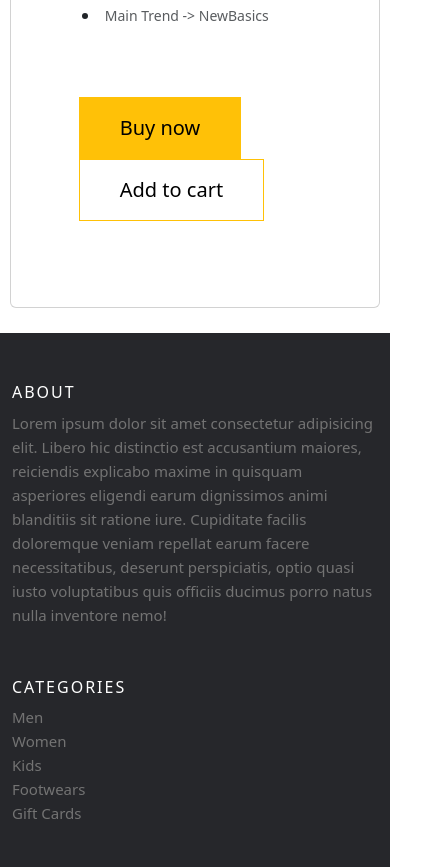
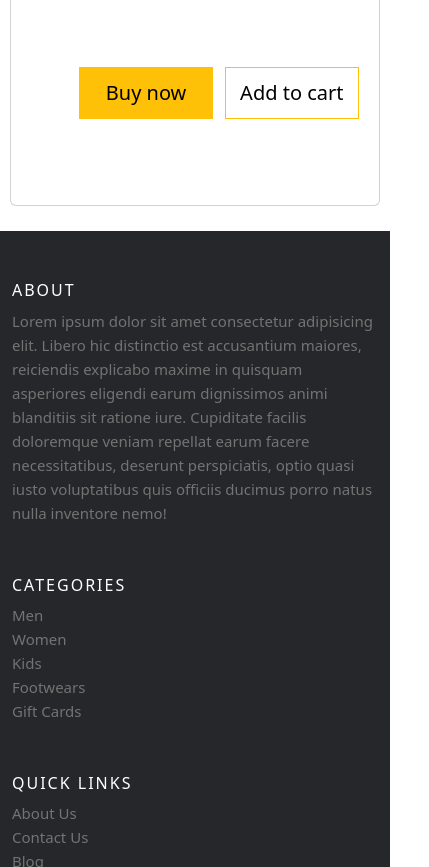
Before and after one commit to Vivek7777777/clothing-website, a plain HTML site: page html/buynow.html in a window 390 px wide. Shown: the part 980-1847 px from the top of the page, 429 px wide, since content can reach past the window. Drawn offline with nearby package versions, Linux system fonts and the light colour scheme.

Commit message:
responsive buy now

```diff
--- a/css/buynow.css
+++ b/css/buynow.css
@@ -5,7 +5,7 @@
 
 .box1_content{
     margin: auto 50px ;
-    width: 90%;
+    width: 100%;
 }
 
 .box_heading{
@@ -41,3 +41,28 @@
     /* background-color: rgb(251, 100, 27); */
     color: black;
 }
+
+
+
+
+
+
+
+
+
+
+
+
+@media only screen and (max-width: 950px) {
+    .buybtn{
+        width: 100%;
+    }
+}
+
+@media only screen and (max-width: 514px) {
+    .buynow, .addtocart{
+        width: 40%;
+        padding: 10px 0;
+        margin-right: 5px;
+    }
+}
```
Also changed, not shown: 3 other files.
